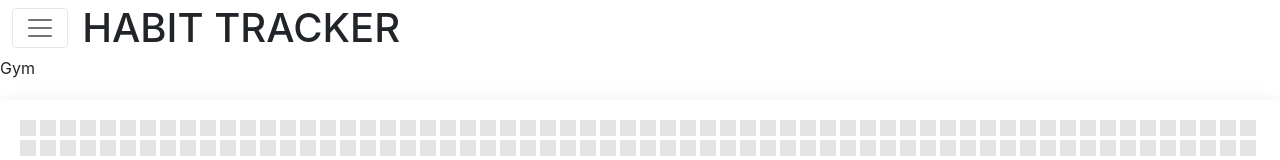
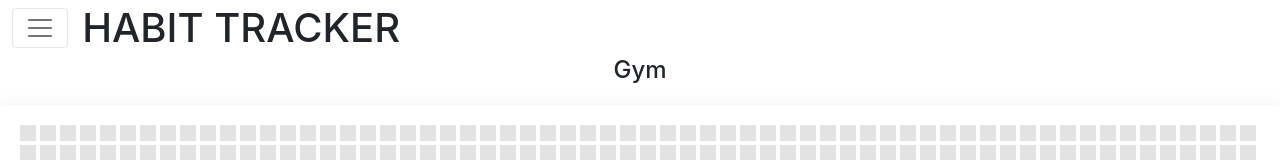
Before and after one commit to Emilykidd3/habit-tracker, a React (Create React App) app in the folder client/: page / in a window 1280 px wide. Shown: the top 160 px of the page. Built offline with nearby package versions, Linux system fonts and the light colour scheme; the HTML template or start-up script is replaced by a standard one.

Commit message:
updated home page

```diff
--- a/client/src/pages/Home.js
+++ b/client/src/pages/Home.js
@@ -16,8 +16,8 @@ const Home = () => {
     }
     return(
         <div>
-            <div>
-                <p>{habit.name}</p>
+            <div style={{textAlign: "center"}}>
+                <h4 >{habit.name}</h4>
             </div>
             <div className="days">{dayGrids}</div>
         </div>
```
